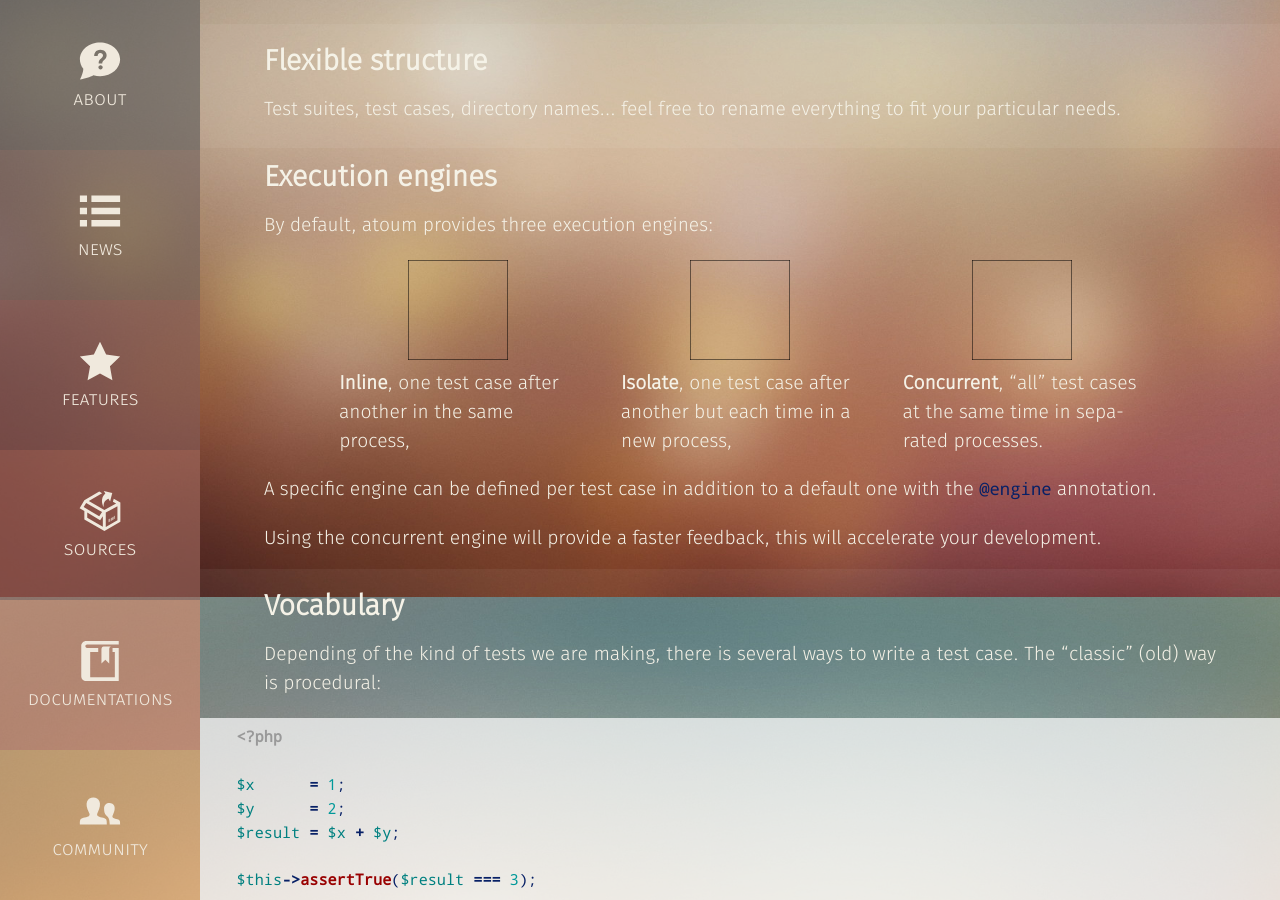
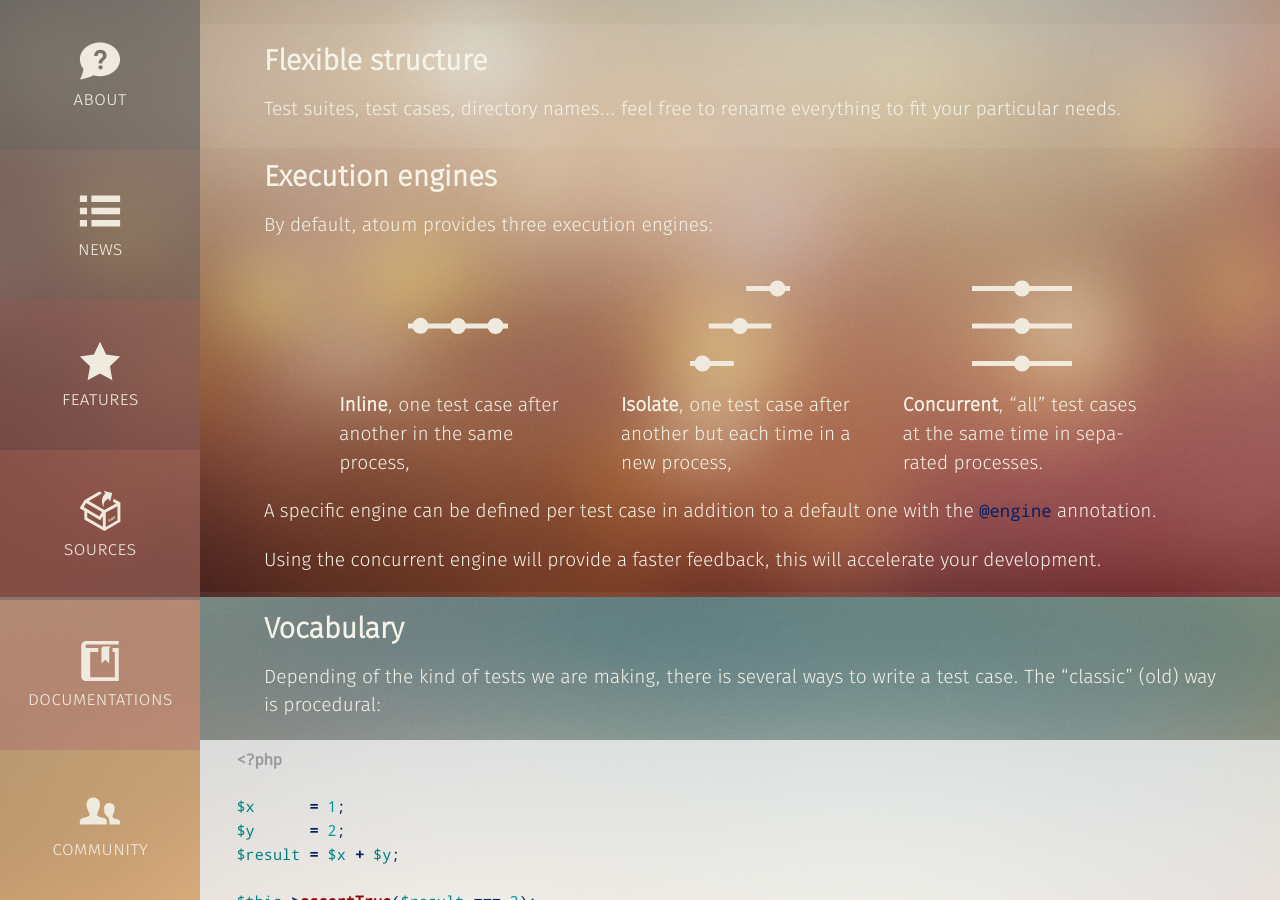
Before and after one commit to atoum/atoum.github.io, a Jekyll site: the page built from features.md, in a window 1280 px wide and 900 px high, scrolled down 303 px. Built offline with Jekyll 4.4.1, drawn with Linux system fonts in a browser that asks for light colours.

Commit message:
Add icon for execution engines

```diff
--- a/features.md
+++ b/features.md
@@ -21,29 +21,17 @@ By default, atoum provides three execution engines:
 
 <ul class="bare block-list">
     <li style="max-width: 25%">
-        <figure>
-            <svg viewBox="0 0 100 100" style="max-width: 100px">
-                <rect x="0" y="0" width="100" height="100" stroke="#000" fill="none" />
-            </svg>
-        </figure>
+        <img src="/images/icon/inline.svg" style="width: 100px; height: 100px; display: block; margin: 1rem auto"/>
         <strong>Inline</strong>, one test case after another in the same
         process,
     </li>
     <li style="max-width: 25%">
-        <figure>
-            <svg viewBox="0 0 100 100" style="max-width: 100px">
-                <rect x="0" y="0" width="100" height="100" stroke="#000" fill="none" />
-            </svg>
-        </figure>
+        <img src="/images/icon/isolate.svg" style="width: 100px; height: 100px; display: block; margin: 1rem auto"/>
         <strong>Isolate</strong>, one test case after another but each time in a
         new process,
     </li>
     <li style="max-width: 25%">
-        <figure>
-            <svg viewBox="0 0 100 100" style="max-width: 100px">
-                <rect x="0" y="0" width="100" height="100" stroke="#000" fill="none" />
-            </svg>
-        </figure>
+        <img src="/images/icon/concurrent.svg" style="width: 100px; height: 100px; display: block; margin: 1rem auto"/>
         <strong>Concurrent</strong>, “all” test cases at the same time in
         separated processes.
     </li>
```
Also changed, not shown: images/icon/concurrent.svg (added), images/icon/inline.svg (added), images/icon/isolate.svg (added), 1 other file.
